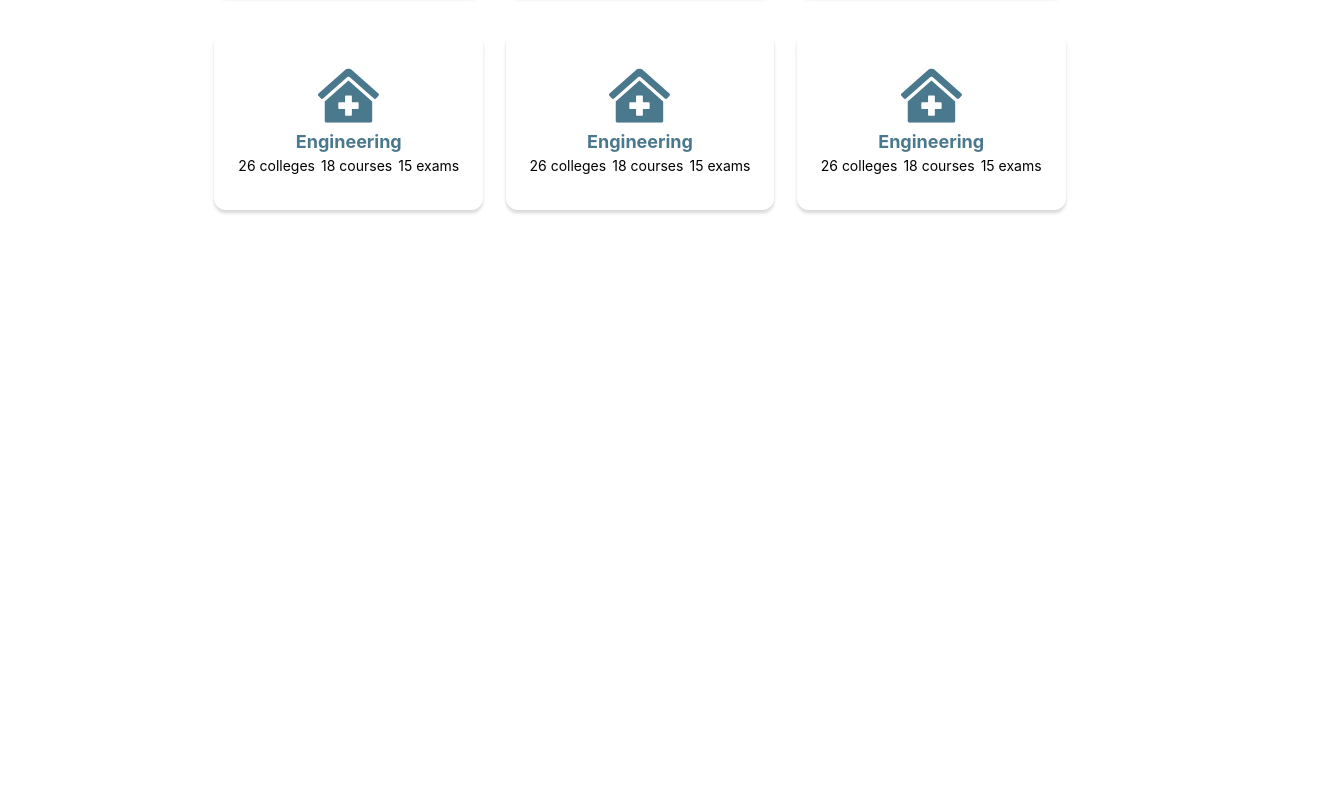
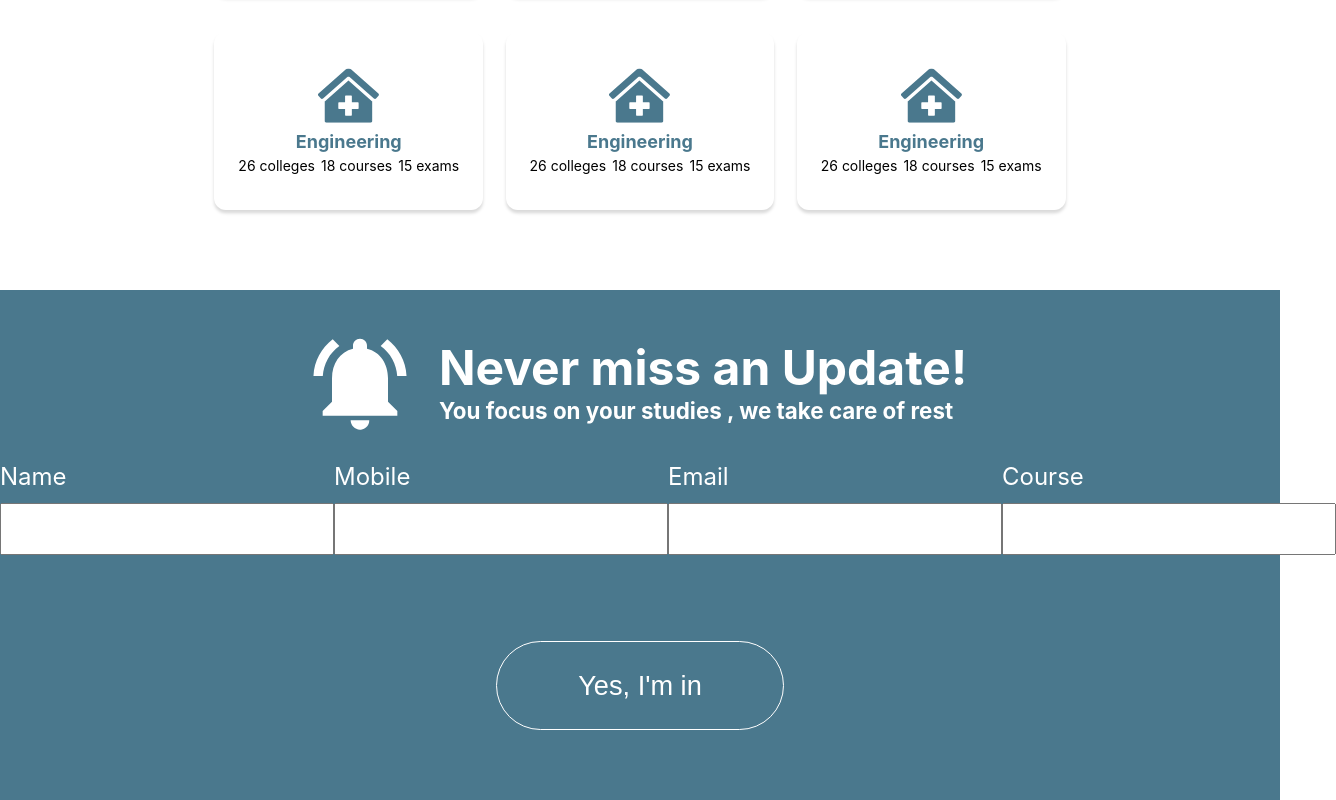
Before and after one commit to devrunes/collegesarthi, a Next.js app: page / in a window 1280 px wide. Shown: the part 1380-2180 px from the top of the page, 1336 px wide, since content can reach past the window. Before the commit the page ends 1670 px from the top, so only its background shows below. Built offline with nearby package versions, Linux system fonts and the light colour scheme; no server answers.

Commit message:
Miss update section

```diff
--- /dev/null
+++ b/components/MissUpdate/MissUpdate.jsx
@@ -0,0 +1,46 @@
+import React from "react";
+import styles from "./MissUpdate.module.css";
+
+export default function MissUpdate() {
+  return (
+    <section className={styles.missUpdateSection}>
+      <div className={styles.MissUpdateHeading}>
+        <svg
+          width="94"
+          height="92"
+          viewBox="0 0 94 92"
+          fill="none"
+          xmlns="http://www.w3.org/2000/svg"
+        >
+          <path
+            d="M26.3741 8.03984L19.7008 1.3665C8.50079 9.90651 1.12745 23.0665 0.474121 37.9998H9.80746C10.138 32.0816 11.7993 26.3142 14.6676 21.127C17.536 15.9398 21.5374 11.4664 26.3741 8.03984ZM84.1941 37.9998H93.5275C92.8275 23.0665 85.4541 9.90651 74.3008 1.3665L67.6741 8.03984C72.4901 11.4832 76.4737 15.9616 79.3325 21.146C82.1912 26.3304 83.8524 32.0894 84.1941 37.9998ZM75.0008 40.3332C75.0008 26.0065 67.3475 14.0132 54.0008 10.8398V7.6665C54.0008 3.79317 50.8741 0.666504 47.0008 0.666504C43.1275 0.666504 40.0008 3.79317 40.0008 7.6665V10.8398C26.6075 14.0132 19.0008 25.9598 19.0008 40.3332V63.6665L9.66746 72.9998V77.6665H84.3341V72.9998L75.0008 63.6665V40.3332ZM47.0008 91.6665C47.6541 91.6665 48.2608 91.6199 48.8675 91.4799C51.9008 90.8265 54.3741 88.7732 55.5875 85.9732C56.0541 84.8532 56.2875 83.6399 56.2875 82.3332H37.6208C37.6675 87.4665 41.8208 91.6665 47.0008 91.6665Z"
+            fill="white"
+          />
+        </svg>
+        <div className={styles.MissUpdateHeadingText}>
+          <h2 className={styles.missHeading}>Never miss an Update!</h2>
+          <h3 style={{fontSize:"1.4em"}}> You focus on your studies , we take care of rest</h3>
+        </div>
+      </div>
+      <div className={styles.MissUpdateForm}>
+        <div>
+          <p>Name</p>
+          <input type="text" name="Name" id="Name" />
+        </div>
+        <div>
+          <p>Mobile</p>
+          <input type="text" name="Mobile" id="Mobile" />
+        </div>
+        <div>
+          <p>Email</p>
+          <input type="text" name="Email" id="Email" />
+        </div>
+        <div>
+          <p>Course</p>
+          <input type="text" name="Course" id="Course" />
+        </div>
+      </div>
+      <button className={styles.MissUpdateButton}>Yes, I'm in</button>
+    </section>
+  );
+}
--- /dev/null
+++ b/components/MissUpdate/MissUpdate.module.css
@@ -0,0 +1,43 @@
+.missUpdateSection{
+     background: #4A788D;
+     color: white;
+     text-align: center;
+     padding: 3em 0 1em 0;
+}
+.missHeading{
+    font-size: 3em;
+}
+.MissUpdateHeading{
+    display: flex;
+    justify-content: center;
+}
+.MissUpdateHeadingText{
+    text-align: left;
+    padding-left: 2em;
+}
+.MissUpdateForm{
+    display: flex;
+    justify-content: space-around;
+    padding: 1em 0 1em 0;
+    margin: 1em 0em;
+}
+.MissUpdateForm div>p{
+    font-size: 1.5em;
+    padding-bottom: .5em ;
+}
+.MissUpdateForm div{
+    text-align: left;
+}
+.MissUpdateForm div>input{
+    font-size: 1.5em;
+    padding: 10px;
+}
+.MissUpdateButton{
+    background: transparent;
+    font-size: 1.7em;
+    color: white;
+    padding: 1em 3em;
+    border-radius: 50px;
+    border: 1px solid white;
+    margin: 2em;
+}
--- a/pages/index.js
+++ b/pages/index.js
@@ -3,6 +3,7 @@ import styles from "../styles/Home.module.css";
 import NavStream from "../components/NavStream/NavStream";
 import HomeSearch from "../components/HomeSearch/HomeSearch";
 import Explore from "../components/Explore/Explore";
+import MissUpdate from "../components/MissUpdate/MissUpdate";
 
 export default function Home() {
   return (
@@ -16,6 +17,7 @@ export default function Home() {
         <NavStream />
         <HomeSearch />
         <Explore />
+        <MissUpdate />
       </main>
     </div>
   );
```
Also changed, not shown: assets/Vector.png (added).
